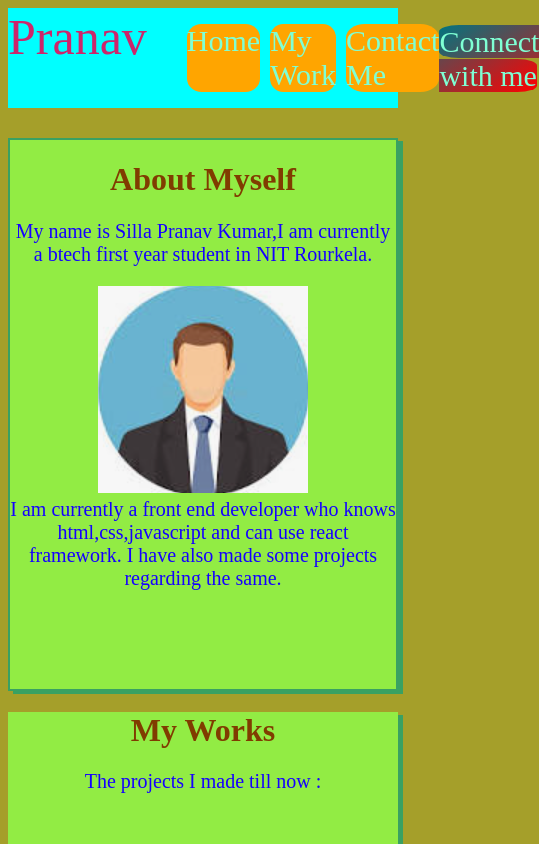
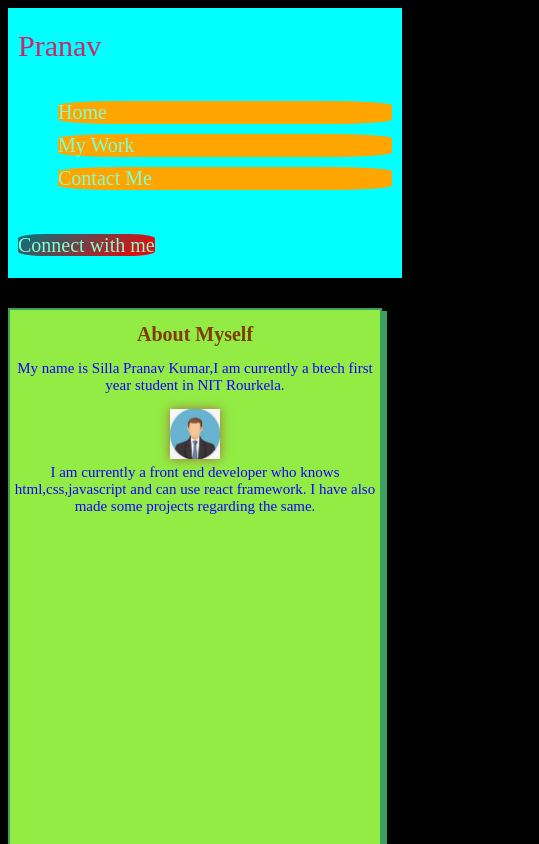
Before and after one commit to Pranav98coder/PranavsPortFolio, a React (Vite) app: page / in a window 390 px wide. Shown: the top 844 px of the page, 539 px wide, since content can reach past the window. Built offline with nearby package versions, Linux system fonts and the light colour scheme.

Commit message:
style change

```diff
--- a/src/App.css
+++ b/src/App.css
@@ -1,13 +1,16 @@
 html{
-  background-color:rgb(165, 159, 42);
+  background-color:black;
 }
 #main{
+  top:0;
+  left:0;
+  width:100vw;
   background-color: aqua;
   display: flex;
   align-content: center;
   flex-direction:row;
   justify-content:space-around;
-  margin-top: 0px;
+  margin:0;
 
 
 
@@ -85,7 +88,7 @@ a:hover{
 
 }
 
-@media screen and (max-width: 360px){
+@media screen and (max-width: 400px){
   .app{
     width: 100%;
   }
@@ -93,6 +96,7 @@ a:hover{
     flex-direction: column;
     height: 250px;
     width:100%;
+    padding:10px ;;
   }
   #logo{
     font-size: 30px;
@@ -100,12 +104,12 @@ a:hover{
   .links{
     flex-direction: column;
     gap: 10px;
-    width:250px;
+    width:auto;
   }
   a{
     font-size: 20px;
     display: inline;
-    width:250px;
+    width:auto;
   }
   a:hover{
     box-shadow: 5px 2px red;
--- a/src/components/About.css
+++ b/src/components/About.css
@@ -4,7 +4,7 @@
 
     flex-direction: column;
     height:65vh;
-    width:auto;
+    width:100vw;
     border:2px solid hsl(143, 47%, 43%);
     box-shadow: 5px 3px  hsl(143, 47%, 43%);
 
@@ -24,15 +24,46 @@ p{
     justify-content: center;
     align-items: center;
     flex-direction: column;
+    /* animation-name: glow ;
+    animation-duration: 3s;
+    animation-iteration-count: infinite;
+    animation-timing-function: ease-in-out;
+    z-index: 5; */
+    /* background-color: red;
+    border:2px solid black
+    */
+
 
 
 }
+img{
+    animation:glow 3s infinite ease-in-out;
+}
+@keyframes glow{
+    0%{
+        box-shadow: 0 0 10px 0px hsl(30, 47%, 43%);
+       background-color: khaki;
+    }
+    50%{
+        box-shadow: 0 0 20px 0px hsl(279, 47%, 43%);
+        background-color: #ff6200;
+    }
+    100%{
+        box-shadow: 0 0 10px 0px hsl(30, 47%, 43%);
+       background-color: khaki;
+
+    }
+    /* 100%{
+        box-shadow: 0 0 30px px hwb(177 23% 37%);
+    } */
+}
+
 h1{
     text-align: center;
     color: #000000d9;
     color: hsl(28, 100%, 25%);
 }
- @media screen and (max-width: 320px){
+ @media screen and (max-width: 400px){
     #about{
         height: 100vh;
         width:auto;
--- a/src/components/Mywork.css
+++ b/src/components/Mywork.css
@@ -19,4 +19,5 @@ h2{
     background-color: rgb(146, 236, 68);
     box-shadow: 5px 3px  hsl(143, 47%, 43%);
     margin-bottom: 10px;
+    width:100vw;
 }
```
